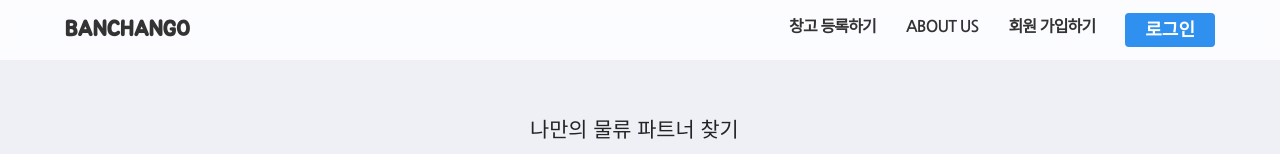
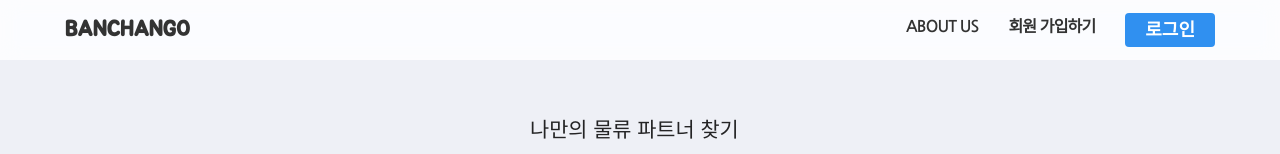
Before and after one commit to WhereHouseGM/banchango_frontend, a React (Create React App) app: page / in a window 1280 px wide. Shown: the top 154 px of the page. Built offline with nearby package versions, Linux system fonts and the light colour scheme; a web font is replaced by a local one.

Commit message:
Re-do routing logic for register page : Only OWNER can go to register page.

```diff
--- a/src/Components/Navbar/Navbar.js
+++ b/src/Components/Navbar/Navbar.js
@@ -55,9 +55,12 @@ const Navbar = () => {
               <LogoLink to="/">BANCHANGO</LogoLink>
             </LogoContainer>
             <CenterItemContainer>
+              {JSON.parse(localStorage.getItem('Login')) === true &&
+              localStorage.getItem('type') === 'OWNER' ? (
                 <Item to="/" onClick={toLoginOrRegisterForm}>
                   창고 등록하기
                 </Item>
+              ) : null}
               <Item to="/" onClick={warningMessage}>
                 ABOUT US
               </Item>
@@ -94,9 +97,12 @@ const Navbar = () => {
             </MobileTopContainer>
           </MobileTopWrapper>
           <MobileBottomWrapper>
+            {JSON.parse(localStorage.getItem('Login')) === true &&
+            localStorage.getItem('type') === 'OWNER' ? (
               <Item to="/" onClick={toLoginOrRegisterForm}>
                 창고 등록하기
               </Item>
+            ) : null}
             <Item to="/" onClick={warningMessage}>
               ABOUT US
             </Item>
```
Lines whose indentation alone changed are shown as unchanged.
